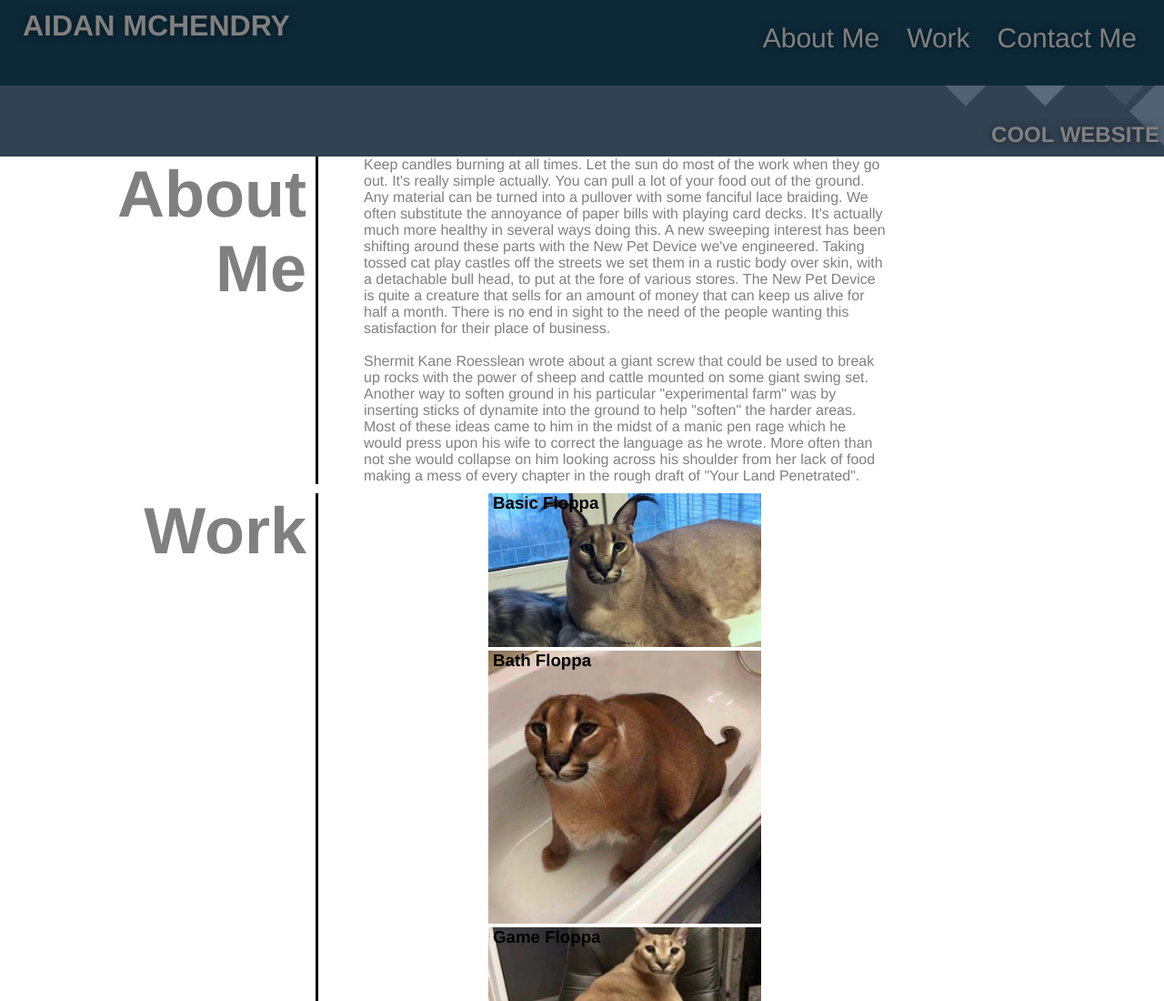
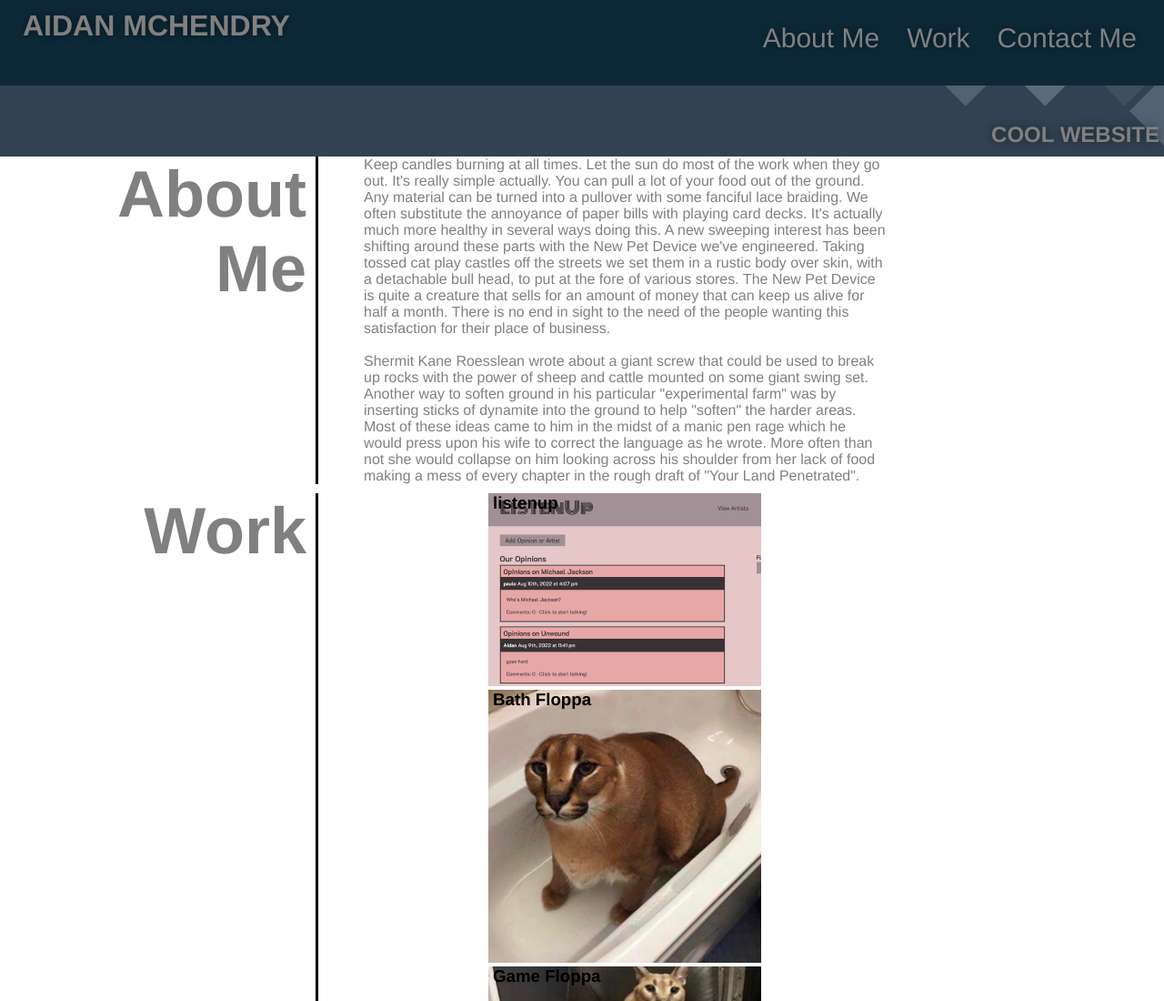
Before and after one commit to Skiddzie/portfolio, a plain HTML site: page index.html in a window 1280 px wide. Shown: the top 1100 px of the page at 91% size. Drawn offline with Linux system fonts and the light colour scheme.

Commit message:
listenup

```diff
--- a/index.html
+++ b/index.html
@@ -70,10 +70,11 @@
     <div class="projects">
       <div class="project">
         <div class="project-name">
-          <h3>Basic Floppa</h3>
+          <h3>listenup</h3>
         </div>
-        <img src="./assets/images/floppa1.jpg" alt="Big floppa relaxing"/>
-
+        <a href="https://github.com/paulooliveira152012/ListenUp">
+        <img src="./assets/images/listenup.png" alt="Big floppa relaxing"/>
+        </a>
       </div>
       <div class="project">
         <div class="project-name">
```
Also changed, not shown: assets/images/listenup.png (added).
